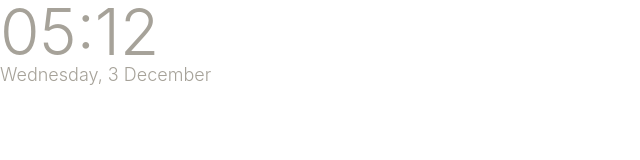
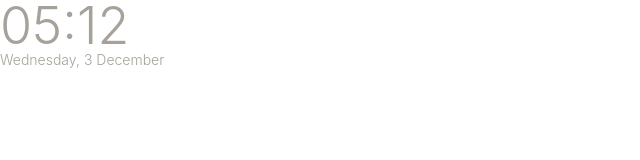
Before and after one commit to Sheep999-ctrl/clock, a plain HTML site: page index.html in a window 1280 px wide. Shown: the whole page, without its empty margins (0-640 px from the left). Drawn offline with Linux system fonts and the light colour scheme.

Commit message:
Reduce font sizes for clock and date elements

```diff
--- a/index.html
+++ b/index.html
@@ -16,7 +16,7 @@
         margin: 0;
         padding: 0;
         color: #a6a299;
-        font-size: 64px;
+        font-size: 52px;   /* ← ここ小さくしました */
         font-weight: 300;
         text-align: left;
         line-height: 1;
@@ -27,10 +27,10 @@
         margin: 0;
         padding: 0;
         color: #a6a299;
-        font-size: 18px;
+        font-size: 14px;   /* ← 日付はもっと小さく */
         font-weight: 300;
         text-align: left;
-        line-height: 1.2;
+        line-height: 1.1;
     }
 
     .wrap {
```
